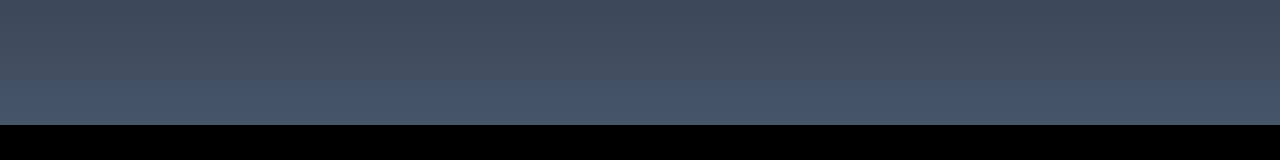
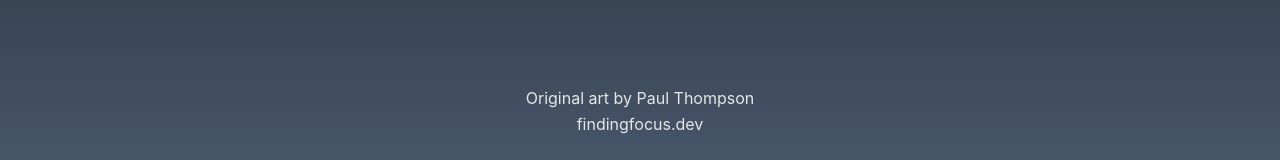
Before and after one commit to findingfocus/comics, a Next.js app in the folder frontend/: page / in a window 1280 px wide. Shown: the part 675-835 px from the top of the page. Before the commit the page ends 800 px from the top, so only its background shows below. Built offline with nearby package versions, Linux system fonts and the light colour scheme.

Commit message:
added footer with credit and link

```diff
--- a/frontend/src/app/page.tsx
+++ b/frontend/src/app/page.tsx
@@ -119,7 +119,8 @@ export default function Home() {
             </div>
 
             <button className={"bg-slate-900 hover:bg-blue-950 text-white px-4 py-2 rounded mt-4 mx-auto block"}
-                    onClick={() => currentCarouselId !== null && copyComicURLToClipboard(currentCarouselId.toString())}>Share current comic
+                    onClick={() => currentCarouselId !== null && copyComicURLToClipboard(currentCarouselId.toString())}>Share
+                current comic
             </button>
 
             <div className={"flex flex-col items-center justify-center"}>
@@ -139,7 +140,7 @@ export default function Home() {
                     }}
                 />
             </div>
-
+            <footer className={"text-center py-6 -translate-y-4"}>Original art by Paul Thompson<br/><a href={"https://findingfocus.dev"} className={"hover:text-cyan-600"}>findingfocus.dev</a></footer>
         </>
     )
 }
```
